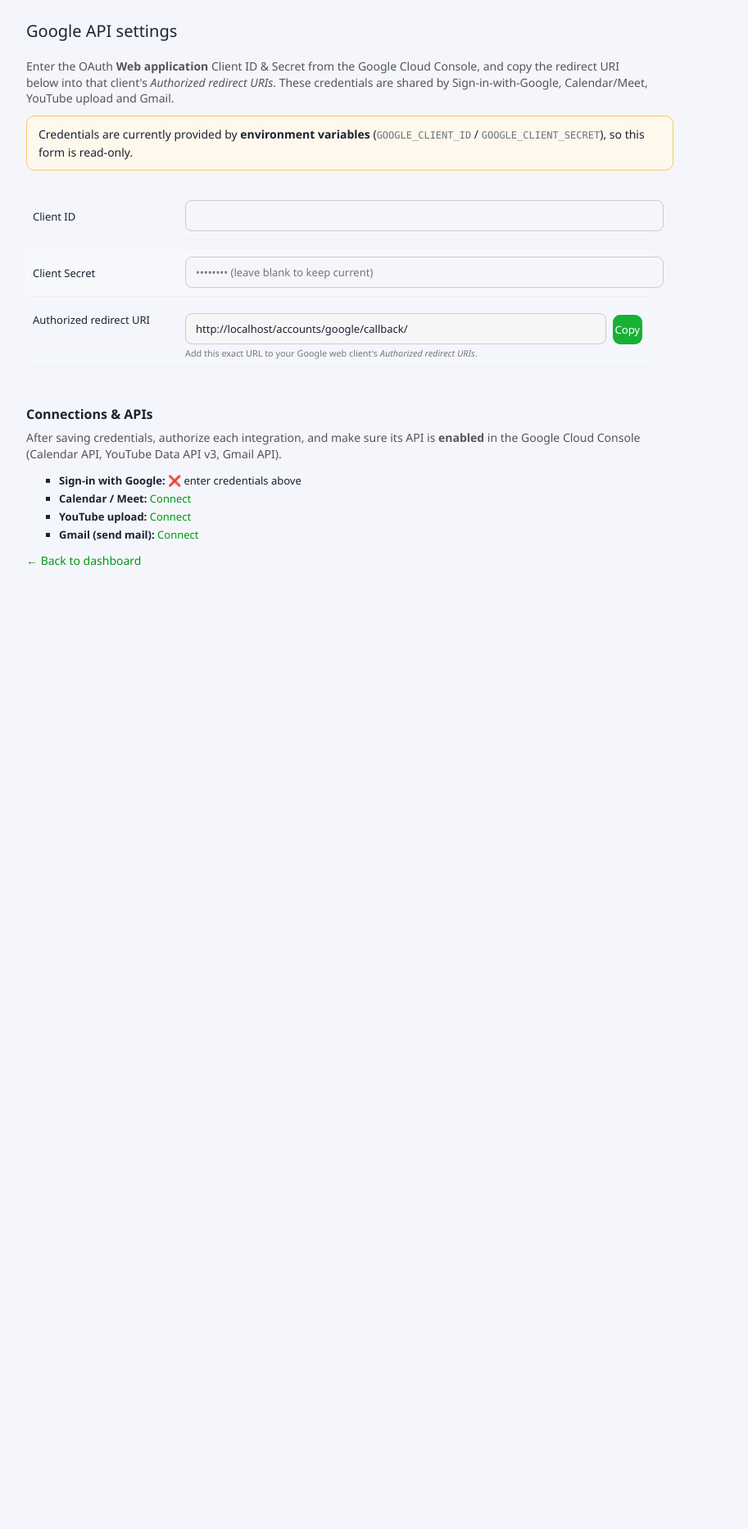
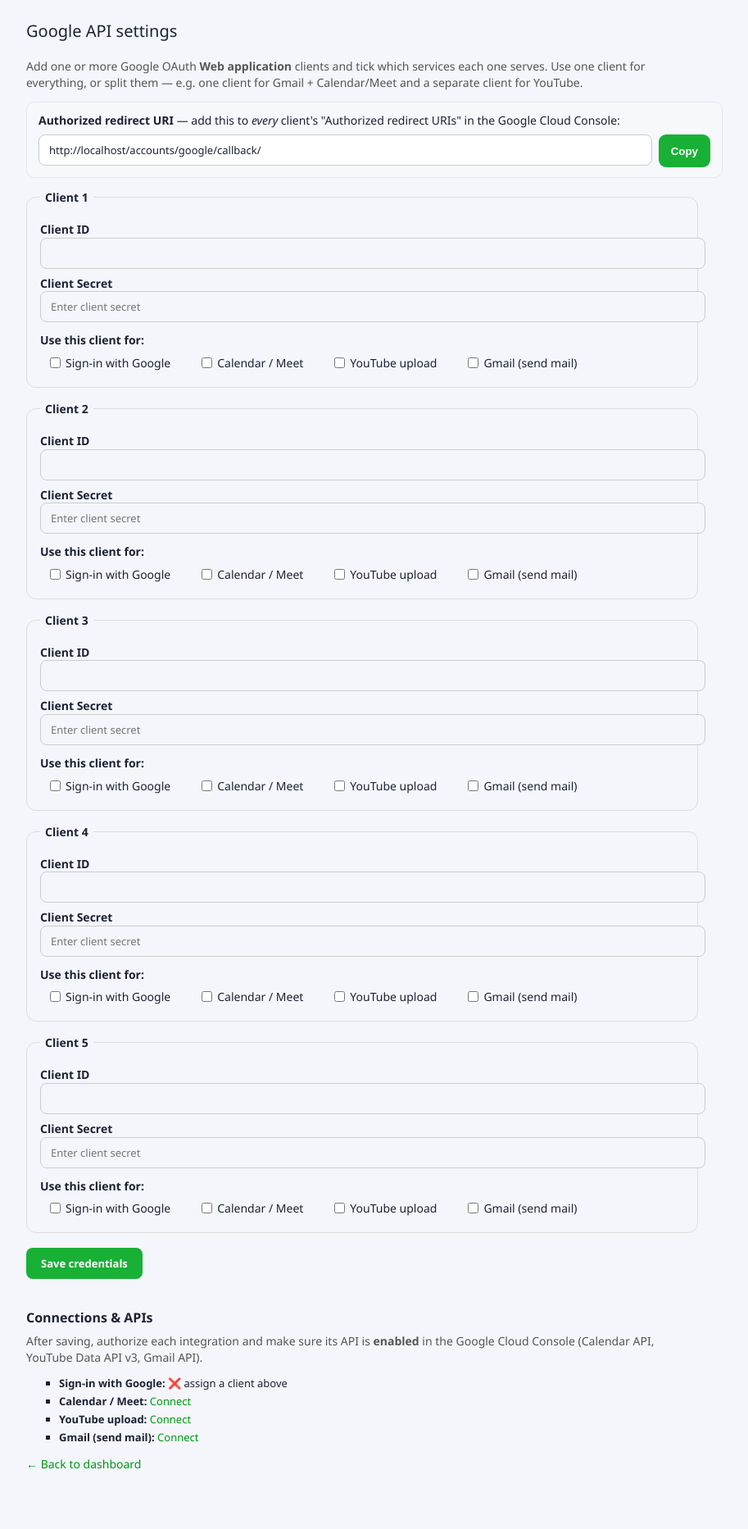
Before and after one commit to joydeep102/student-dashboard, a Django app: page /accounts/google/settings/ in a window 1280 px wide. Shown: the part 105-1970 px from the top of the page at 82% size, without its empty margins (8-921 px from the left). Before the commit the page ends 795 px from the top, so only its background shows below. Run offline with Django 5.2, Linux system fonts and the light colour scheme; the visitor is signed in with stand-in values (Sample User, id 1); data that the repository does not hold is empty.

Commit message:
feat(admin): per-service Google OAuth clients (checkbox assignment)
Google API settings now supports multiple OAuth clients (up to 5), each
with checkboxes to assign which services it serves (login, calendar/meet,
youtube, gmail). Use one client for all, or split — e.g. Gmail+Calendar
on one client and YouTube on another. credentials_for(service) resolves
the right client; all flows (login/connect/callback + meet/youtube/gmail
is_configured) are service-aware. Existing single google_login.json is
auto-migrated to "serves all services". Stored in google_clients.json.

Co-Authored-By: Claude Opus 4.8 (1M context) <noreply@anthropic.com>

```diff
--- a/accounts/gmail_send.py
+++ b/accounts/gmail_send.py
@@ -19,9 +19,9 @@ class GmailUnavailable(RuntimeError):
 
 
 def is_configured() -> bool:
-    from accounts.google_config import load
+    from accounts.google_config import credentials_for
 
-    return bool(load()["client_id"]) and os.path.exists(settings.GOOGLE_GMAIL_TOKEN_FILE)
+    return bool(credentials_for("gmail")) and os.path.exists(settings.GOOGLE_GMAIL_TOKEN_FILE)
 
 
 def _credentials():
--- a/accounts/views.py
+++ b/accounts/views.py
@@ -53,23 +53,44 @@ def forgot_password(request):
     return render(request, "accounts/forgot_password.html", {"sent": sent, "error": error})
 
 
+MAX_GOOGLE_CLIENTS = 5
+
+
 @staff_member_required
 def google_settings(request):
-    """Admin page to enter the Google OAuth Client ID/Secret and see the
-    redirect URI to register in the Google Cloud Console."""
-    cfg = google_config.load()
-    redirect_uri = cfg["redirect_uri"] or request.build_absolute_uri(
-        reverse("accounts:google_callback")
-    )
+    """Admin page to manage one or more Google OAuth clients and assign which
+    services (login, calendar/meet, youtube, gmail) each one serves."""
+    clients, from_env = google_config.load_clients()
+    redirect_uri = request.build_absolute_uri(reverse("accounts:google_callback"))
 
-    if request.method == "POST" and not cfg["from_env"]:
-        client_id = request.POST.get("client_id", "").strip()
-        # Keep the saved secret if the field is left blank (so it isn't wiped).
-        client_secret = request.POST.get("client_secret", "").strip() or cfg["client_secret"]
-        ruri = request.POST.get("redirect_uri", "").strip() or redirect_uri
-        google_config.save(client_id, client_secret, ruri)
+    if request.method == "POST" and not from_env:
+        new = []
+        for i in range(MAX_GOOGLE_CLIENTS):
+            cid = request.POST.get(f"cid_{i}", "").strip()
+            if not cid:
+                continue
+            csec = request.POST.get(f"csec_{i}", "").strip()
+            if not csec and i < len(clients):
+                csec = clients[i].get("client_secret", "")  # keep existing secret
+            new.append({
+                "client_id": cid,
+                "client_secret": csec,
+                "redirect_uri": (request.POST.get(f"ruri_{i}", "").strip() or redirect_uri),
+                "services": request.POST.getlist(f"svc_{i}"),
+            })
+        google_config.save_clients(new)
         messages.success(request, "Google API credentials saved.")
         return redirect("accounts:google_settings")
+
+    rows = []
+    for i in range(MAX_GOOGLE_CLIENTS):
+        c = clients[i] if i < len(clients) else {}
+        rows.append({
+            "i": i,
+            "client_id": c.get("client_id", ""),
+            "has_secret": bool(c.get("client_secret")),
+            "services": c.get("services", []),
+        })
 
     from classroom.google_meet import is_configured as calendar_ok
     from trainers.youtube import is_configured as youtube_ok
@@ -79,8 +100,15 @@ def google_settings(request):
         request,
         "accounts/google_settings.html",
         {
-            "cfg": cfg,
+            "rows": rows,
+            "services": google_config.SERVICES,
             "redirect_uri": redirect_uri,
-            "status": {"calendar": calendar_ok(), "youtube": youtube_ok(), "gmail": gmail_ok()},
+            "from_env": from_env,
+            "status": {
+                "login": google_config.is_service_enabled("login"),
+                "calendar": calendar_ok(),
+                "youtube": youtube_ok(),
+                "gmail": gmail_ok(),
+            },
         },
     )
--- a/classroom/google_meet.py
+++ b/classroom/google_meet.py
@@ -35,9 +35,11 @@ class GoogleMeetUnavailable(RuntimeError):
 def _client_configured() -> bool:
     """An OAuth client is available via a Desktop client_secret.json OR the
     Sign-in-with-Google web client settings (reused by the admin connect flow)."""
-    from accounts.google_config import load
+    from accounts.google_config import credentials_for
 
-    return os.path.exists(settings.GOOGLE_OAUTH_CLIENT_SECRET_FILE) or bool(load()["client_id"])
+    return os.path.exists(settings.GOOGLE_OAUTH_CLIENT_SECRET_FILE) or bool(
+        credentials_for("calendar")
+    )
 
 
 def is_configured() -> bool:
--- a/templates/accounts/google_settings.html
+++ b/templates/accounts/google_settings.html
@@ -4,59 +4,68 @@
 
 {% block content %}
 <h1>Google API settings</h1>
-<p style="color:#555;max-width:760px;">
-    Enter the OAuth <strong>Web application</strong> Client ID &amp; Secret from the
-    Google Cloud Console, and copy the redirect URI below into that client's
-    <em>Authorized redirect URIs</em>. These credentials are shared by Sign-in-with-Google,
-    Calendar/Meet, YouTube upload and Gmail.
+<p style="color:#555;max-width:820px;">
+    Add one or more Google OAuth <strong>Web application</strong> clients and tick which
+    services each one serves. Use one client for everything, or split them — e.g. one
+    client for Gmail + Calendar/Meet and a separate client for YouTube.
 </p>
 
-{% if cfg.from_env %}
-<p style="background:#fff8ec;border:1px solid #f6c768;padding:12px 14px;border-radius:10px;max-width:760px;">
-    Credentials are currently provided by <strong>environment variables</strong>
-    (<code>GOOGLE_CLIENT_ID</code> / <code>GOOGLE_CLIENT_SECRET</code>), so this form is read-only.
+<div style="max-width:820px;background:#f6f8fb;border:1px solid #e2e8f0;border-radius:10px;padding:12px 14px;margin:14px 0;">
+    <strong>Authorized redirect URI</strong> — add this to <em>every</em> client's
+    "Authorized redirect URIs" in the Google Cloud Console:
+    <div style="display:flex;gap:8px;margin-top:8px;">
+        <input type="text" id="rediruri" value="{{ redirect_uri }}" readonly
+               style="width:100%;padding:9px 12px;border:1px solid #ccc;border-radius:8px;background:#fff;">
+        <button type="button" class="button" onclick="navigator.clipboard.writeText(document.getElementById('rediruri').value); this.textContent='Copied';">Copy</button>
+    </div>
+</div>
+
+{% if from_env %}
+<p style="background:#fff8ec;border:1px solid #f6c768;padding:12px 14px;border-radius:10px;max-width:820px;">
+    Credentials come from <strong>environment variables</strong> (single client for all
+    services), so this form is read-only.
 </p>
 {% endif %}
 
-<form method="post" style="max-width:760px;margin-top:16px;">
+<form method="post" style="max-width:820px;">
     {% csrf_token %}
-    <table style="width:100%;border-collapse:separate;border-spacing:0 12px;">
-        <tr>
-            <th style="text-align:left;width:170px;vertical-align:middle;">Client ID</th>
-            <td><input type="text" name="client_id" value="{{ cfg.client_id }}"
-                       {% if cfg.from_env %}disabled{% endif %}
-                       style="width:100%;padding:9px 12px;border:1px solid #ccc;border-radius:8px;"></td>
-        </tr>
-        <tr>
-            <th style="text-align:left;vertical-align:middle;">Client Secret</th>
-            <td><input type="password" name="client_secret"
-                       placeholder="{% if cfg.client_secret %}•••••••• (leave blank to keep current){% else %}Enter client secret{% endif %}"
-                       {% if cfg.from_env %}disabled{% endif %}
-                       style="width:100%;padding:9px 12px;border:1px solid #ccc;border-radius:8px;"></td>
-        </tr>
-        <tr>
-            <th style="text-align:left;vertical-align:top;padding-top:8px;">Authorized redirect URI</th>
-            <td>
-                <div style="display:flex;gap:8px;">
-                    <input type="text" id="rediruri" value="{{ redirect_uri }}" readonly
-                           style="width:100%;padding:9px 12px;border:1px solid #ccc;border-radius:8px;background:#f6f6f6;">
-                    <button type="button" class="button" onclick="navigator.clipboard.writeText(document.getElementById('rediruri').value); this.textContent='Copied';">Copy</button>
-                </div>
-                <small style="color:#777;">Add this exact URL to your Google web client's
-                    <em>Authorized redirect URIs</em>.</small>
-            </td>
-        </tr>
-    </table>
-    {% if not cfg.from_env %}
+    {% for row in rows %}
+    <fieldset style="border:1px solid #ddd;border-radius:12px;padding:14px 16px;margin:0 0 16px;">
+        <legend style="font-weight:700;padding:0 6px;">Client {{ row.i|add:1 }}</legend>
+        <p style="margin:6px 0;">
+            <label style="display:block;font-weight:600;">Client ID</label>
+            <input type="text" name="cid_{{ row.i }}" value="{{ row.client_id }}" {% if from_env %}disabled{% endif %}
+                   style="width:100%;padding:9px 12px;border:1px solid #ccc;border-radius:8px;">
+        </p>
+        <p style="margin:6px 0;">
+            <label style="display:block;font-weight:600;">Client Secret</label>
+            <input type="password" name="csec_{{ row.i }}" {% if from_env %}disabled{% endif %}
+                   placeholder="{% if row.has_secret %}•••••••• (leave blank to keep){% else %}Enter client secret{% endif %}"
+                   style="width:100%;padding:9px 12px;border:1px solid #ccc;border-radius:8px;">
+        </p>
+        <p style="margin:10px 0 2px;font-weight:600;">Use this client for:</p>
+        <div style="display:flex;flex-wrap:wrap;gap:14px;">
+            {% for key, label in services %}
+            <label style="display:inline-flex;align-items:center;gap:6px;background:#f4f6fb;padding:6px 12px;border-radius:999px;">
+                <input type="checkbox" name="svc_{{ row.i }}" value="{{ key }}"
+                       {% if key in row.services %}checked{% endif %} {% if from_env %}disabled{% endif %}>
+                {{ label }}
+            </label>
+            {% endfor %}
+        </div>
+        <input type="hidden" name="ruri_{{ row.i }}" value="{{ redirect_uri }}">
+    </fieldset>
+    {% endfor %}
+    {% if not from_env %}
     <button type="submit" class="button" style="background:#19b036;color:#fff;border:none;padding:10px 18px;border-radius:8px;font-weight:700;">Save credentials</button>
     {% endif %}
 </form>
 
 <h2 style="margin-top:34px;">Connections &amp; APIs</h2>
-<p style="color:#555;max-width:760px;">After saving credentials, authorize each integration, and make sure its API is
+<p style="color:#555;max-width:820px;">After saving, authorize each integration and make sure its API is
     <strong>enabled</strong> in the Google Cloud Console (Calendar API, YouTube Data API v3, Gmail API).</p>
-<ul style="line-height:2;max-width:760px;">
-    <li><strong>Sign-in with Google:</strong> {% if cfg.enabled %}✅ credentials set{% else %}❌ enter credentials above{% endif %}</li>
+<ul style="line-height:2;max-width:820px;">
+    <li><strong>Sign-in with Google:</strong> {% if status.login %}✅ client assigned{% else %}❌ assign a client above{% endif %}</li>
     <li><strong>Calendar / Meet:</strong>
         {% if status.calendar %}✅ connected{% else %}<a href="{% url 'accounts:google_connect' %}?kind=calendar">Connect</a>{% endif %}</li>
     <li><strong>YouTube upload:</strong>
--- a/trainers/youtube.py
+++ b/trainers/youtube.py
@@ -30,9 +30,11 @@ class YouTubeUnavailable(RuntimeError):
 def _client_configured() -> bool:
     """OAuth client via a Desktop client_secret.json OR the reused
     Sign-in-with-Google web client (admin connect flow)."""
-    from accounts.google_config import load
+    from accounts.google_config import credentials_for
 
-    return os.path.exists(settings.GOOGLE_OAUTH_CLIENT_SECRET_FILE) or bool(load()["client_id"])
+    return os.path.exists(settings.GOOGLE_OAUTH_CLIENT_SECRET_FILE) or bool(
+        credentials_for("youtube")
+    )
 
 
 def is_configured() -> bool:
```
Also changed, not shown: accounts/google_config.py (+100 -29 lines), accounts/google_login.py (+32 -21 lines).
